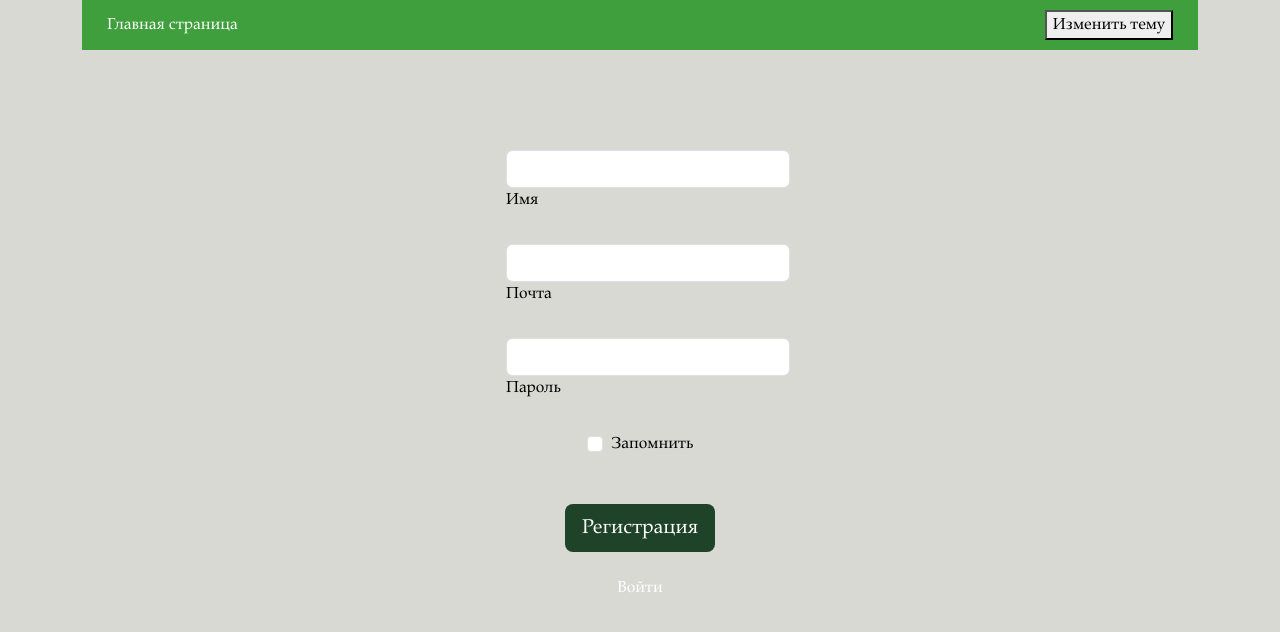
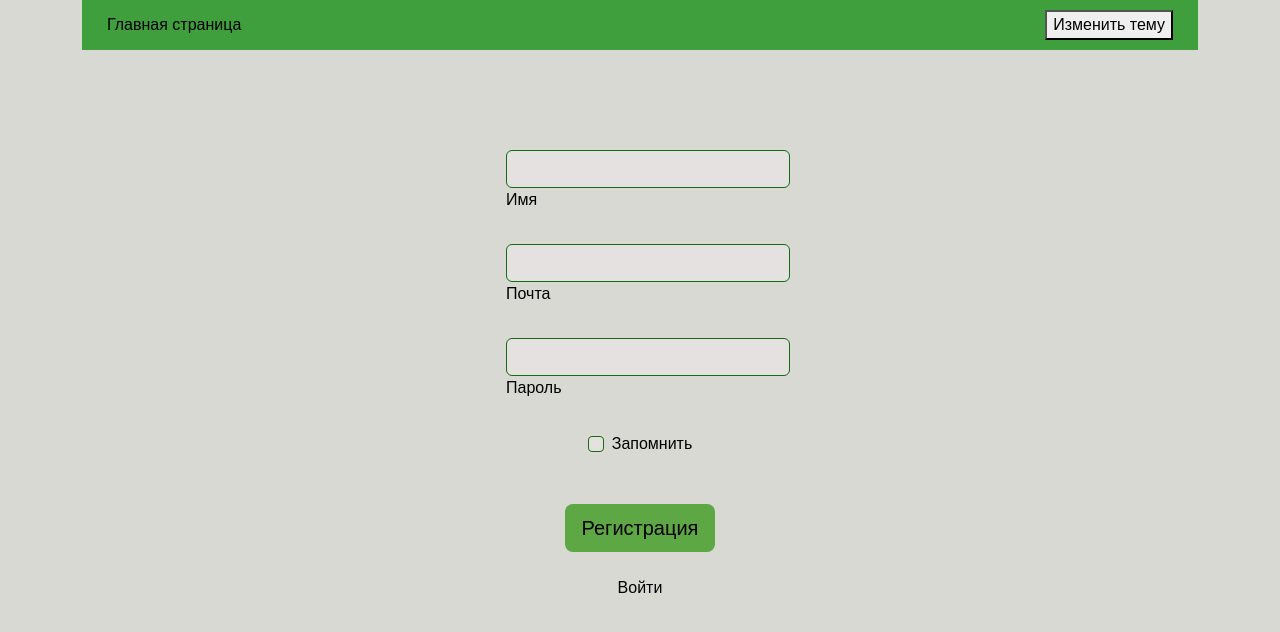
Before and after one commit to AlSilvyl/TDlist, a FastAPI app: page /registration in a window 1280 px wide. Shown: the top 632 px of the page. Run offline with FastAPI, Linux system fonts and the light colour scheme.

Commit message:
внешний вид страниц
небольшие изменения в оформлении, отредактированы цвета, шрифт

```diff
--- a/templates/registration.html
+++ b/templates/registration.html
@@ -9,7 +9,7 @@
         integrity="sha384-QWTKZyjpPEjISv5WaRU9OFeRpok6YctnYmDr5pNlyT2bRjXh0JMhjY6hW+ALEwIH" crossorigin="anonymous">
     <style>
         body {
-            font-family: Garamond, sans-serif;
+            font-family: Century, sans-serif;
             transition: background-color 0.7s ease;
         }
 
@@ -28,8 +28,8 @@
         }
 
         .btn {
-            background-color: #1E4328;
-            color: white;
+            background-color: #5DA744;
+            color: black;
         }
 
         .card {
@@ -41,8 +41,8 @@
         }
 
         body.dark-theme .btn {
-            background-color: #54A065;
-            color: black;
+            background-color: #336642;
+            color: white;
         }
 
         body.dark-theme .card {
@@ -51,11 +51,27 @@
 
         a {
             text-decoration: none;
-            color: #ffffff;
+            color: black;
         }
+
+        body.dark-theme a {
+            text-decoration: none;
+            color: white;
+        }
+
+        .form-control {
+            background-color: #E5E1E1;
+            border: 1.5px solid #166C13;
+        }
+
+        .form-check-input {
+            background-color: #E5E1E1;
+            border: 1.5px solid #166C13;
+        }
+
+
     </style>
 </head>
-
 <body class="light-theme">
     <div class="container">
         <div style='height:45px; display: flex;
@@ -152,5 +168,4 @@
         });
     });
 </script>
-
 </html>
```
Also changed, not shown: templates/advt.html (+16 -6 lines), templates/index.html (+16 -12 lines), templates/login.html (+21 -6 lines), templates/note.html (+16 -7 lines), templates/profile.html (+12 -8 lines).
